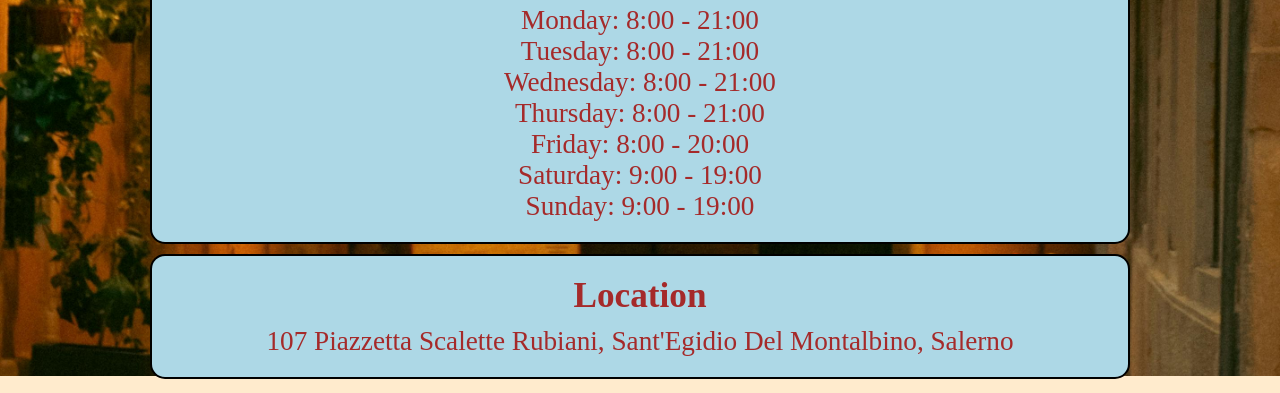
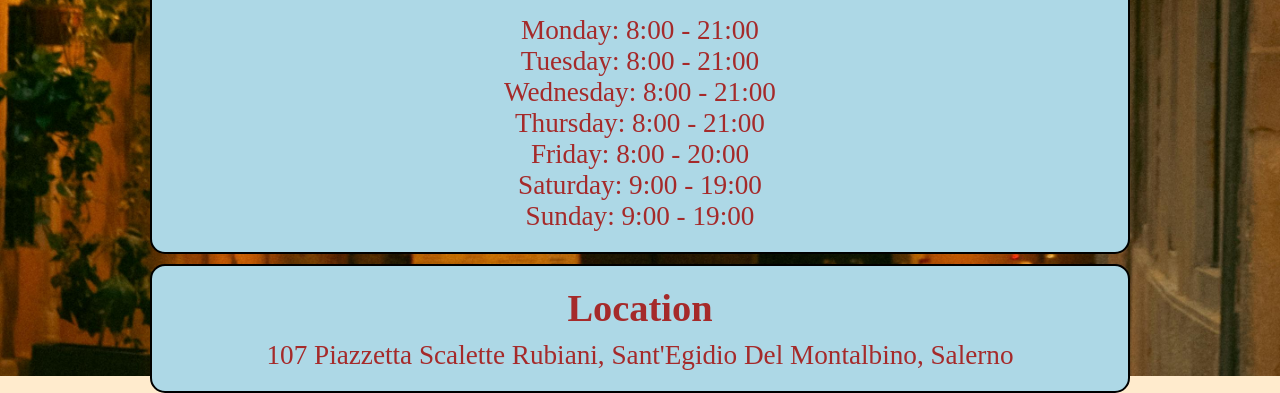
Before and after one commit to PanibratovR3/Restaurant-Page, a website built with webpack: page src/template.html in a window 1280 px wide. Shown: the part 504-897 px from the top of the page. Built offline with nearby package versions, Linux system fonts and the light colour scheme.

Commit message:
Created module homePage.js, which draws content of Home Page and homePageInfo.js, which contains information about restaurant.

```diff
--- /dev/null
+++ b/src/homePage.js
@@ -0,0 +1,56 @@
+import {
+  restaurantNameText,
+  restaurantInfoText,
+  schedule,
+  restaurantAddress,
+} from "./homePageInfo.js";
+
+function drawHomePage() {
+  const mainPage = document.querySelector("#content");
+  while (mainPage.firstChild) {
+    let element = mainPage.firstChild;
+    mainPage.removeChild(element);
+  }
+  const restaurantNameCard = document.createElement("div");
+  restaurantNameCard.classList.add("card");
+  restaurantNameCard.classList.add("restaurant-name");
+  restaurantNameCard.textContent = restaurantNameText;
+  mainPage.appendChild(restaurantNameCard);
+
+  const restaurantInfoCard = document.createElement("div");
+  restaurantInfoCard.classList.add("card");
+  restaurantInfoCard.classList.add("restaurant-info");
+  restaurantInfoCard.textContent = restaurantInfoText;
+  mainPage.appendChild(restaurantInfoCard);
+
+  const scheduleCard = document.createElement("div");
+  scheduleCard.classList.add("card");
+  scheduleCard.classList.add("restaurant-schedule");
+  const scheduleHeader = document.createElement("div");
+  scheduleHeader.classList.add("card-header");
+  scheduleHeader.textContent = "Hours";
+  scheduleCard.appendChild(scheduleHeader);
+  const scheduleList = document.createElement("ul");
+  for (const day of schedule) {
+    const listItem = document.createElement("li");
+    listItem.textContent = `${day.dayOfWeek}: ${day.time}`;
+    scheduleList.appendChild(listItem);
+  }
+  scheduleCard.appendChild(scheduleList);
+  mainPage.appendChild(scheduleCard);
+
+  const locationCard = document.createElement("div");
+  locationCard.classList.add("card");
+  locationCard.classList.add("restaurant-address");
+  const locationHeader = document.createElement("div");
+  locationHeader.classList.add("card-header");
+  locationHeader.textContent = "Location";
+  locationCard.appendChild(locationHeader);
+  const locationText = document.createElement("div");
+  locationText.classList.add("address");
+  locationText.textContent = restaurantAddress;
+  locationCard.appendChild(locationText);
+  mainPage.appendChild(locationCard);
+}
+
+export { drawHomePage };
--- /dev/null
+++ b/src/homePageInfo.js
@@ -0,0 +1,39 @@
+const restaurantNameText = "Caesar";
+
+const restaurantInfoText =
+  "Enjoy a refined dining experience at our establishment,where exquisite cuisine and impeccable service create a memorable evening. Indulge in our seasonal menu featuring fresh, locally sourced ingredients, prepared with precision and care.";
+
+const schedule = [
+  {
+    dayOfWeek: "Monday",
+    time: "8:00 - 21:00",
+  },
+  {
+    dayOfWeek: "Tuesday",
+    time: "8:00 - 21:00",
+  },
+  {
+    dayOfWeek: "Wednesday",
+    time: "8:00 - 21:00",
+  },
+  {
+    dayOfWeek: "Thursday",
+    time: "8:00 - 21:00",
+  },
+  {
+    dayOfWeek: "Friday",
+    time: "8:00 - 20:00",
+  },
+  {
+    dayOfWeek: "Saturday",
+    time: "9:00 - 19:00",
+  },
+  {
+    dayOfWeek: "Sunday",
+    time: "9:00 - 19:00",
+  },
+];
+
+const restaurantAddress =
+  "107 Piazzetta Scalette Rubiani, Sant'Egidio Del Montalbino, Salerno";
+export { restaurantNameText, restaurantInfoText, schedule, restaurantAddress };
--- a/src/index.js
+++ b/src/index.js
@@ -1 +1,3 @@
-alert("Test");
+import { drawHomePage } from "./homePage.js";
+
+drawHomePage();
--- a/src/style.css
+++ b/src/style.css
@@ -37,7 +37,7 @@ button {
     padding-bottom: 70px;
 }
 
-#content > div {
+#content > .card {
     margin: 10px 150px;
     border: 2px solid black;
     background-color: lightblue;
@@ -66,6 +66,12 @@ button {
     text-align: center;
 }
 
+.card-header {
+    font-weight: bold;
+    font-size: 2.4rem;
+    text-align: center;
+    padding-bottom: 10px;
+}
 ul {
     text-align: center;
     margin: 20px 0;
--- a/src/template.html
+++ b/src/template.html
@@ -14,33 +14,7 @@
             <button class="navigation">About</button>
         </nav>
     </header>
-    <div id="content">
-        <div class="restaurant-name">Caesar</div>
-        <div class="restaurant-info">
-            Enjoy a refined dining experience at our establishment, where exquisite cuisine
-            and impeccable service create a memorable evening. Indulge in our seasonal menu
-            featuring fresh, locally sourced ingredients, prepared with precision and care.
-        </div>
-        <div class="restaurant-shcedule">
-            <div class="restaurant-schedule-header">Hours</div>
-            <ul>
-                <li>Monday: 8:00 - 21:00</li>
-                <li>Tuesday: 8:00 - 21:00</li>
-                <li>Wednesday: 8:00 - 21:00</li>
-                <li>Thursday: 8:00 - 21:00</li>
-                <li>Friday: 8:00 - 20:00</li>
-                <li>Saturday: 9:00 - 19:00</li>
-                <li>Sunday: 9:00 - 19:00</li>
-            </ul>
-        </div>
-        <div class="restaurant-address">
-            <div class="restaurant-address-header">
-                Location
-            </div>
-            <div class="address">
-                107 Piazzetta Scalette Rubiani, Sant'Egidio Del Montalbino, Salerno
-            </div>
-        </div>
-    </div>
+    <div id="content"></div>
+    <script src="index.js" type="module"></script>
 </body>
 </html>
```
